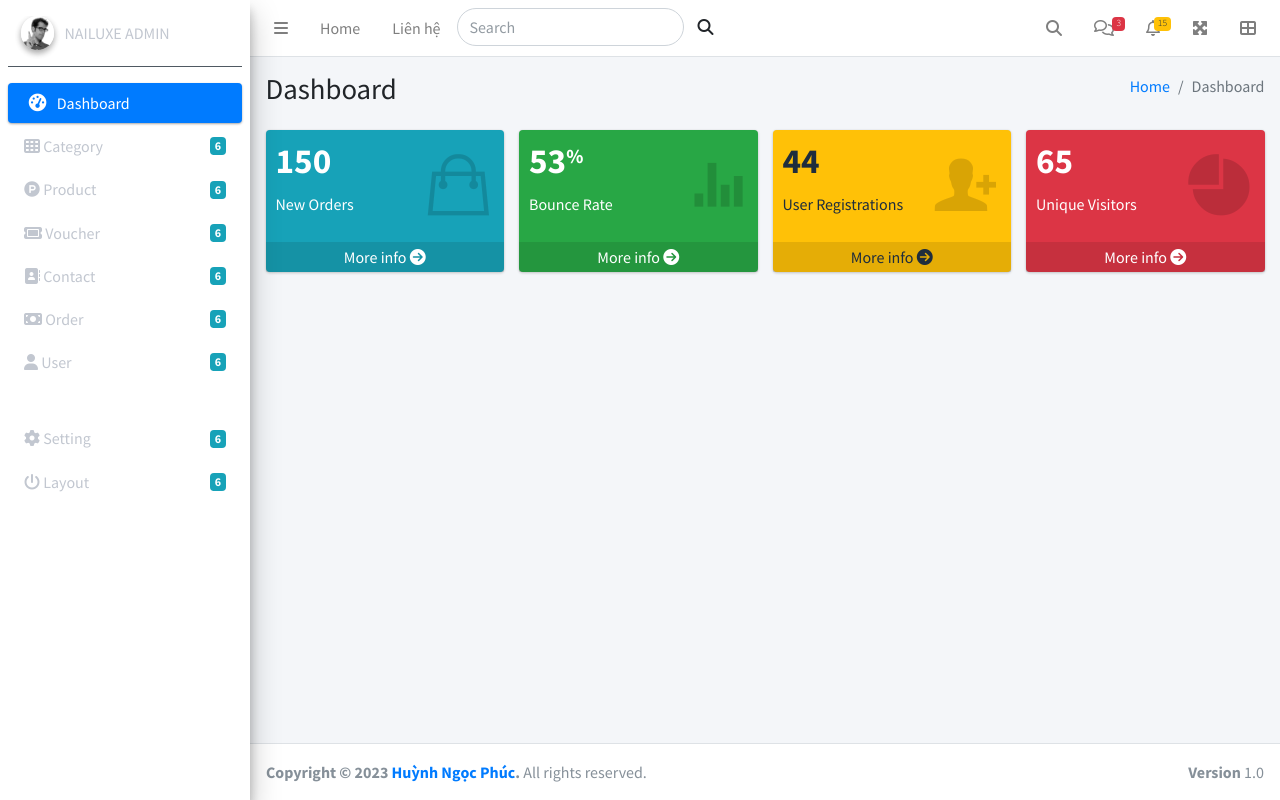
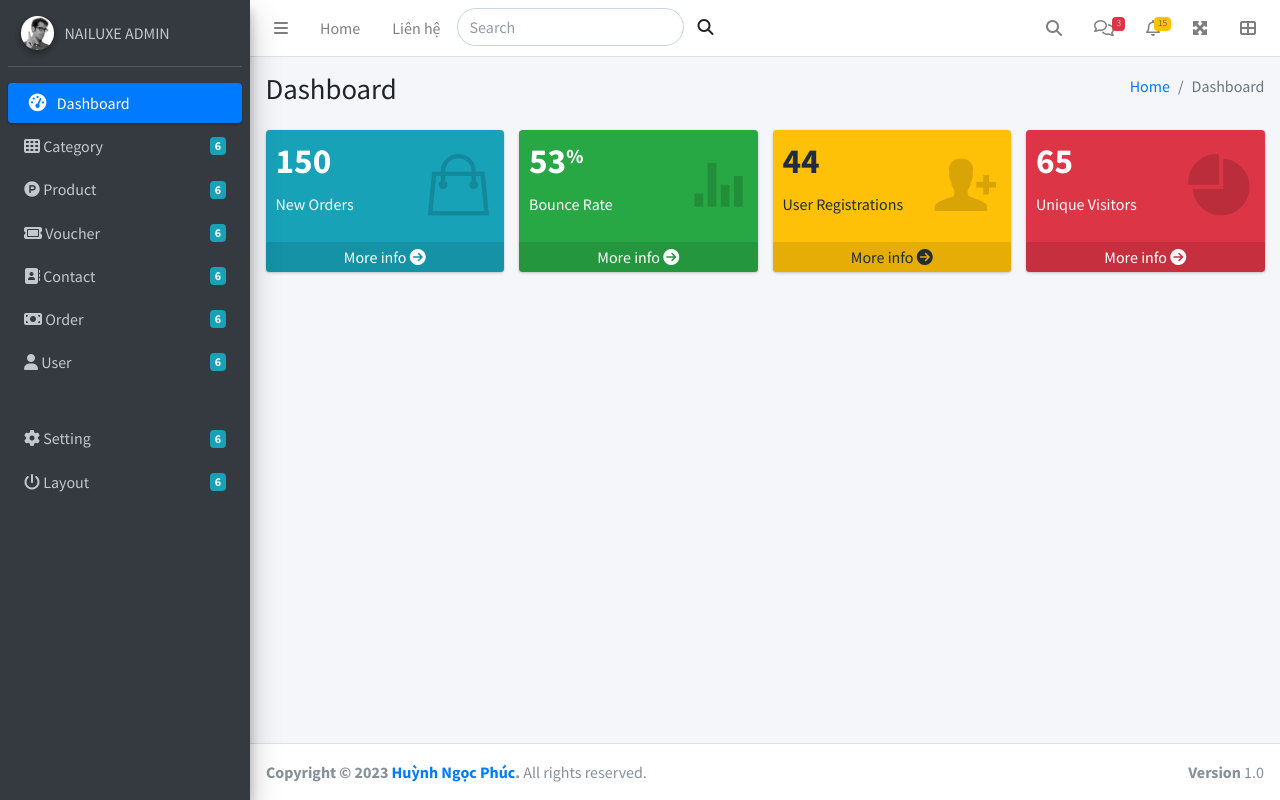
Before and after one commit to phuchuynh99/Du-an-1, a PHP site: page /admin/index.php in a window 1280 px wide. Run offline with PHP 8.4, Linux system fonts and the light colour scheme; some libraries are stand-ins or nearby versions.

Commit message:
Update nav.php

```diff
--- a/admin/public/nav.php
+++ b/admin/public/nav.php
@@ -151,7 +151,7 @@
 <!-- /.navbar -->
 
 <!-- Main Sidebar Container -->
-<aside class="main-sidebar sidebar-dark-primary elevation-4" style="background-color: #fff;">
+<aside class="main-sidebar sidebar-dark-primary elevation-4">
   <!-- Sidebar -->
   <div class="sidebar">
     <!-- Sidebar user panel (optional) -->
```
